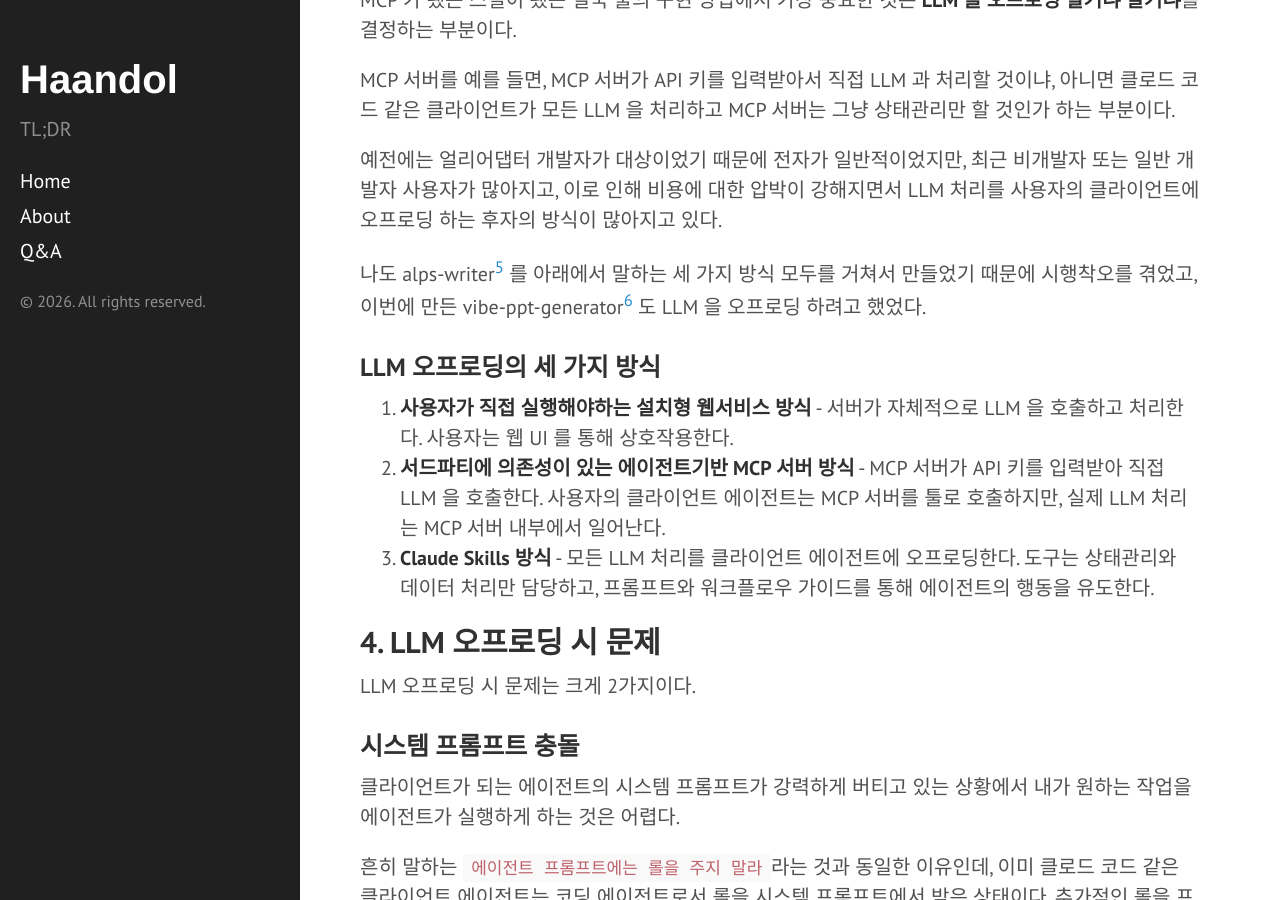
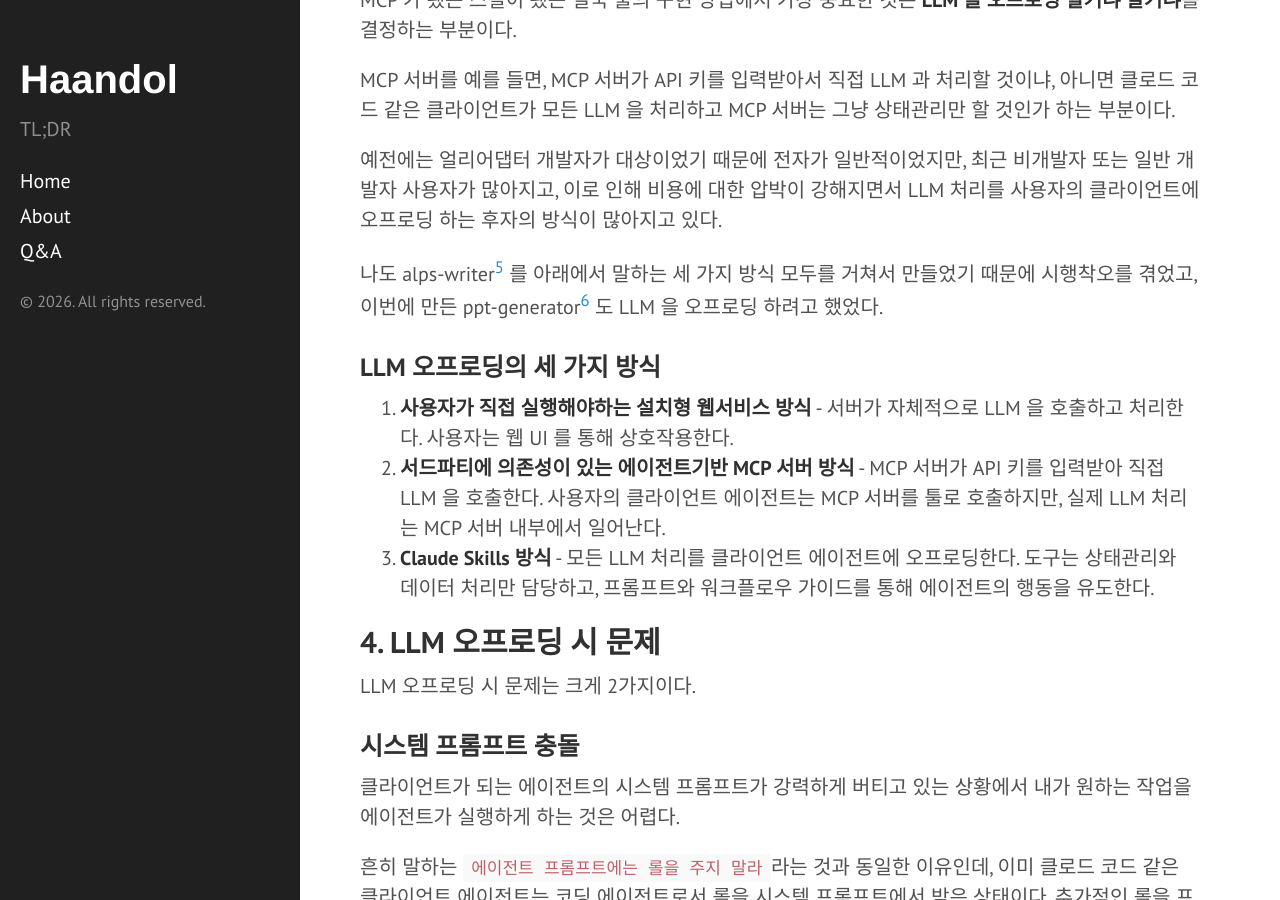
Before and after one commit to haandol/haandol.github.com, a Jekyll site: the page built from _posts/2026-03-02-considerations-before-developing-mcp-server.md, in a window 1280 px wide and 900 px high, scrolled down 1920 px. Built offline with Jekyll 4.4.1, drawn with Linux system fonts in a browser that asks for light colours; comment, search, counter and statistics services are not loaded; some of the changed text lies outside the part shown.

Commit message:
Update 2026-03-02-considerations-before-developing-mcp-server.md

```diff
--- a/_posts/2026-03-02-considerations-before-developing-mcp-server.md
+++ b/_posts/2026-03-02-considerations-before-developing-mcp-server.md
@@ -53,7 +53,7 @@ MCP 서버를 예를 들면, MCP 서버가 API 키를 입력받아서 직접 LLM
 
 예전에는 얼리어댑터 개발자가 대상이었기 때문에 전자가 일반적이었지만, 최근 비개발자 또는 일반 개발자 사용자가 많아지고, 이로 인해 비용에 대한 압박이 강해지면서 LLM 처리를 사용자의 클라이언트에 오프로딩 하는 후자의 방식이 많아지고 있다.
 
-나도 alps-writer[^1] 를 아래에서 말하는 세 가지 방식 모두를 거쳐서 만들었기 때문에 시행착오를 겪었고, 이번에 만든 vibe-ppt-generator[^2] 도 LLM 을 오프로딩 하려고 했었다.
+나도 alps-writer[^1] 를 아래에서 말하는 세 가지 방식 모두를 거쳐서 만들었기 때문에 시행착오를 겪었고, 이번에 만든 ppt-generator[^2] 도 LLM 을 오프로딩 하려고 했었다.
 
 ### LLM 오프로딩의 세 가지 방식
 
@@ -108,7 +108,7 @@ LLM 처리를 사용자 클라이언트 에이전트로 오프로딩 시키는
 ---
 
 [^1]: [alps-writer](https://github.com/haandol/alps-writer)
-[^2]: [vibe-ppt-generator-mcp](https://github.com/haandol/vibe-ppt-generator-mcp)
+[^2]: [ppt-generator](https://github.com/haandol/ppt-generator)
 [^3]: [claude-office-skills](https://github.com/tfriedel/claude-office-skills)
 [^4]: [Office-PowerPoint-MCP-Server](https://github.com/GongRzhe/Office-PowerPoint-MCP-Server)
 [^5]: [Genspark](https://www.genspark.ai/)
```
